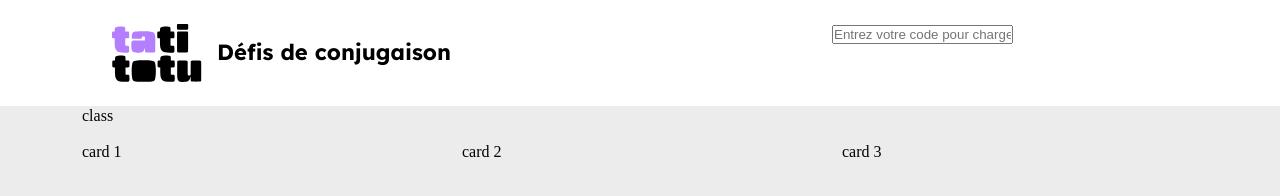
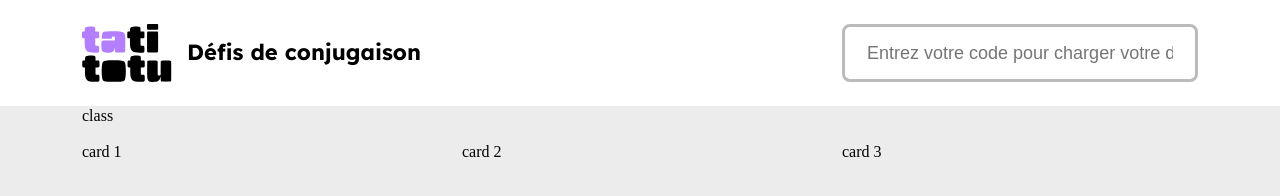
Before and after one commit to JeanneSciboz/tatitotu, a website built with Parcel: page src/index.html in a window 1280 px wide. Built offline with nearby package versions, Linux system fonts and the light colour scheme.

Commit message:
header terminé

```diff
--- a/src/index.html
+++ b/src/index.html
@@ -24,7 +24,6 @@
           </div>
           <div class="col-4">
             <div class="textfield">
-              <label></label>
               <input
                 type="text"
                 placeholder="Entrez votre code pour charger votre défi"
--- a/src/scss/_layout.scss
+++ b/src/scss/_layout.scss
@@ -1,4 +1,4 @@
 .l-header {
   background-color: var(--white);
-  padding: 24px 100px;
+  padding: 24px 0;
 }
--- a/src/scss/modules/_text-field.scss
+++ b/src/scss/modules/_text-field.scss
@@ -1,5 +1,12 @@
 .textfield {
-  border-radius: 8px;
-  width: 397px;
-  font-family: 100px;
+  display: flex;
+  justify-content: center;
+  height: 100%;
+  input {
+    border-radius: 8px;
+    width: 397px;
+    border: 3px solid #bbb;
+    padding: 13px 22px;
+    font-size: 18px;
+  }
 }
```
